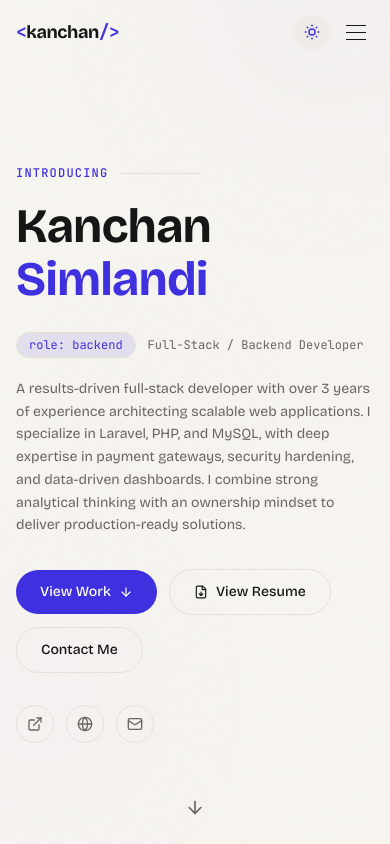
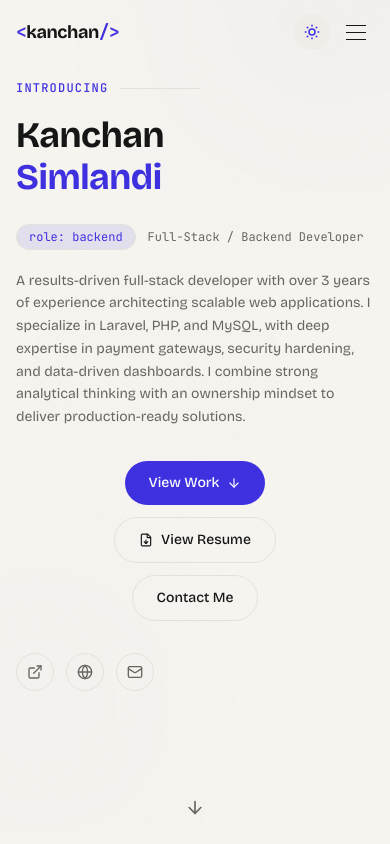
Before and after one commit to simlandikanchan2-sudo/portfolio, a Next.js app: page / in a window 390 px wide. Shown: the top 844 px of the page. Built offline with nearby package versions, Linux system fonts and the light colour scheme.

Commit message:
fix: resolve mobile responsiveness issues for 350px-768px viewports

```diff
--- a/src/app/globals.css
+++ b/src/app/globals.css
@@ -103,6 +103,25 @@ body {
   }
 }
 
+@media (min-width: 350px) and (max-width: 768px) {
+  .mobile-stack > * {
+    width: 100%;
+  }
+
+  .mobile-full-width {
+    width: 100%;
+  }
+
+  h1, h2, h3 {
+    word-break: break-word;
+  }
+
+  p, span, div {
+    word-wrap: break-word;
+    overflow-wrap: break-word;
+  }
+}
+
 .noise-overlay::after {
   content: "";
   position: fixed;
@@ -152,5 +171,5 @@ body {
 }
 
 .text-clamp-hero {
-  font-size: clamp(3rem, 10vw, 8rem);
+  font-size: clamp(2.25rem, 7vw, 6rem);
 }
--- a/src/app/layout.tsx
+++ b/src/app/layout.tsx
@@ -32,7 +32,7 @@ export default function RootLayout({
       suppressHydrationWarning
       className={`${bricolage.variable} ${jetbrains.variable}`}
     >
-      <body className="min-h-screen font-sans antialiased noise-overlay">
+      <body className="min-h-screen font-sans antialiased noise-overlay overflow-x-hidden">
         <ThemeProvider
           attribute="class"
           defaultTheme="system"
--- a/src/components/sections/hero.tsx
+++ b/src/components/sections/hero.tsx
@@ -48,7 +48,7 @@ export function Hero() {
     <section
       id="hero"
       ref={ref}
-      className="relative min-h-screen flex items-center px-4 sm:px-8 pt-16 overflow-hidden"
+      className="relative min-h-screen flex items-start sm:items-center px-4 sm:px-8 pt-20 sm:pt-16 overflow-hidden"
     >
       <div className="absolute inset-0 -z-10">
         <motion.div
@@ -118,11 +118,12 @@ export function Hero() {
             initial={{ opacity: 0, y: 20 }}
             animate={{ opacity: 1, y: 0 }}
             transition={{ delay: 0.7, duration: 0.5 }}
-            className="mt-8 flex flex-wrap items-center gap-3"
+            className="mt-8 flex flex-col sm:flex-row sm:flex-wrap items-center gap-3"
           >
             <MagneticButton
               href="#experience"
               variant="primary"
+              className="w-full sm:w-auto justify-center"
             >
               View Work
               <ArrowDown className="w-3.5 h-3.5" />
@@ -130,6 +131,7 @@ export function Hero() {
             <MagneticButton
               href="#resume"
               variant="outline"
+              className="w-full sm:w-auto justify-center"
             >
               <FileDown className="w-3.5 h-3.5" />
               View Resume
@@ -137,6 +139,7 @@ export function Hero() {
             <MagneticButton
               href="#contact"
               variant="outline"
+              className="w-full sm:w-auto justify-center"
             >
               Contact Me
             </MagneticButton>
--- a/src/components/sections/resume.tsx
+++ b/src/components/sections/resume.tsx
@@ -27,19 +27,19 @@ export function Resume() {
           whileInView={{ opacity: 1, y: 0 }}
           viewport={{ once: true }}
           transition={{ duration: 0.5 }}
-          className="mt-10 flex flex-wrap items-center gap-3"
+          className="mt-10 flex flex-col sm:flex-row sm:flex-wrap items-center gap-3"
         >
           <a
             href="/resume.pdf"
             download
-            className="inline-flex items-center gap-2 px-5 py-2.5 rounded-full bg-accent text-accent-foreground font-medium text-sm hover:opacity-90 transition-all"
+            className="w-full sm:w-auto inline-flex items-center justify-center gap-2 px-5 py-2.5 rounded-full bg-accent text-accent-foreground font-medium text-sm hover:opacity-90 transition-all"
           >
             <FileDown className="w-4 h-4" />
             Download PDF
           </a>
           <button
             onClick={() => window.print()}
-            className="inline-flex items-center gap-2 px-5 py-2.5 rounded-full border border-border text-sm font-medium hover:bg-muted transition-all"
+            className="w-full sm:w-auto inline-flex items-center justify-center gap-2 px-5 py-2.5 rounded-full border border-border text-sm font-medium hover:bg-muted transition-all"
           >
             <Printer className="w-4 h-4" />
             Print Resume
```
